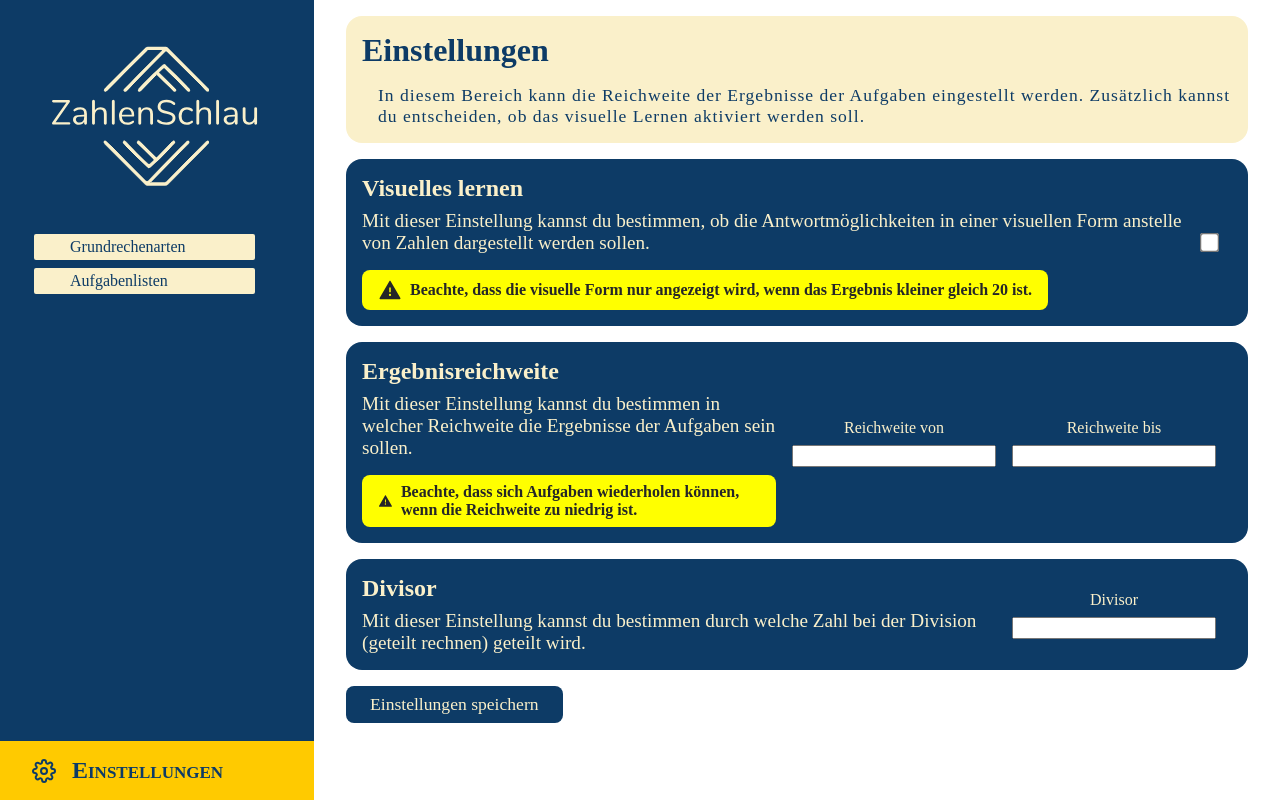
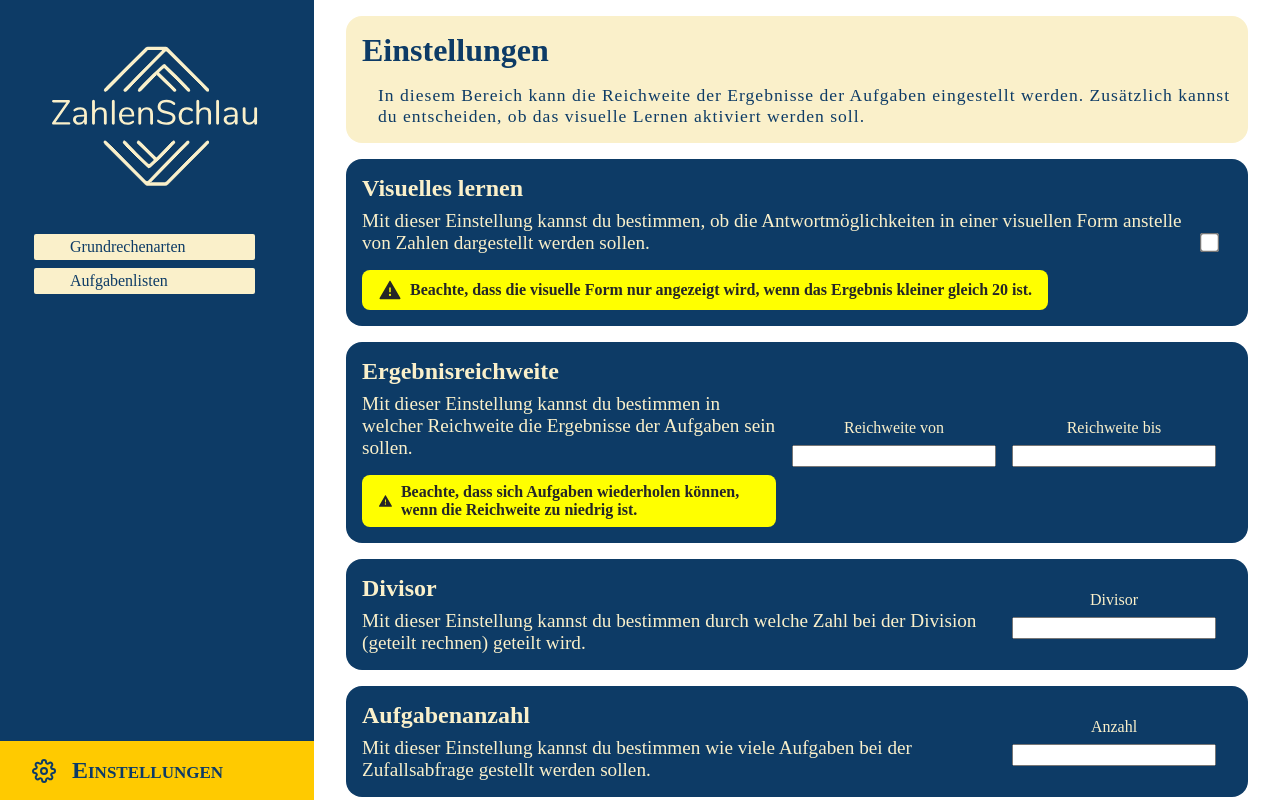
Before and after one commit to erikrei/ZahlenSchlau, a React (Create React App) app in the folder frontend/: page /dashboard in a window 1280 px wide. Both pictures are taken after a click on the element "Einstellungen". Built offline with nearby package versions, Linux system fonts and the light colour scheme; no server answers; some icons are missing; a web font is replaced by a local one.

Commit message:
Aufgabenanzahl kann eingestellt werden

```diff
--- a/frontend/src/components/Dashboard/dashboard-sites/DashboardSettings.tsx
+++ b/frontend/src/components/Dashboard/dashboard-sites/DashboardSettings.tsx
@@ -14,14 +14,12 @@ export default function DashboardSettings() {
 
   const [settings, setSettings] = React.useState<TSettings | null>(null);
 
-  console.log(settings);
-
   function resetFeedback() {
     setFeedback({
-      status: '',
-      message: '',
-      showFeedback: false
-    })
+      status: "",
+      message: "",
+      showFeedback: false,
+    });
   }
 
   function handleVisualLearningChange(
@@ -36,49 +34,55 @@ export default function DashboardSettings() {
       });
   }
 
-  function handleResultRangeFromChange(event: React.ChangeEvent<HTMLInputElement>) {
+  function handleResultRangeFromChange(
+    event: React.ChangeEvent<HTMLInputElement>
+  ) {
     const { value } = event.target;
     const numberValue: number = Number(value);
 
     resetFeedback();
 
-    settings && setSettings({
-      ...settings,
-      resultRangeFrom: numberValue
-    })
+    settings &&
+      setSettings({
+        ...settings,
+        resultRangeFrom: numberValue,
+      });
 
-    if (settings && numberValue <= 0 ) {
+    if (settings && numberValue <= 0) {
       setFeedback({
-        message: 'Reichweite von darf nicht kleiner oder gleich 0 sein.',
+        message: "Reichweite von darf nicht kleiner oder gleich 0 sein.",
         showFeedback: true,
-        status: 'error'
-      })
+        status: "error",
+      });
     } else if (settings && numberValue >= settings.resultRangeTo) {
       setFeedback({
-        message: 'Reichweite von muss kleiner als Reichweite bis sein.',
+        message: "Reichweite von muss kleiner als Reichweite bis sein.",
         showFeedback: true,
-        status: 'error'
-      })
+        status: "error",
+      });
     }
   }
 
-  function handleResultRangeToChange(event: React.ChangeEvent<HTMLInputElement>) {
+  function handleResultRangeToChange(
+    event: React.ChangeEvent<HTMLInputElement>
+  ) {
     const { value } = event.target;
     const numberValue: number = Number(value);
 
     resetFeedback();
 
-    settings && setSettings({
-      ...settings,
-      resultRangeTo: numberValue
-    })
+    settings &&
+      setSettings({
+        ...settings,
+        resultRangeTo: numberValue,
+      });
 
     if (settings && numberValue <= settings.resultRangeFrom) {
       setFeedback({
-        message: 'Reichweite bis muss größer als Reichweite von sein.',
+        message: "Reichweite bis muss größer als Reichweite von sein.",
         showFeedback: true,
-        status: 'error'
-      })
+        status: "error",
+      });
     }
   }
 
@@ -88,17 +92,41 @@ export default function DashboardSettings() {
 
     resetFeedback();
 
-    settings && setSettings({
-      ...settings,
-      divisor: numberValue
-    })
+    settings &&
+      setSettings({
+        ...settings,
+        divisor: numberValue,
+      });
 
     if (numberValue <= 1) {
       setFeedback({
-        message: 'Divisor darf nicht kleiner oder gleich 1 sein.',
+        message: "Divisor darf nicht kleiner oder gleich 1 sein.",
         showFeedback: true,
-        status: 'error'
-      })
+        status: "error",
+      });
+    }
+  }
+
+  function handleExerciseNumberChange(
+    event: React.ChangeEvent<HTMLInputElement>
+  ) {
+    const { value } = event.target;
+    const numberValue: number = Number(value);
+
+    resetFeedback();
+
+    settings &&
+      setSettings({
+        ...settings,
+        exerciseNumber: numberValue,
+      });
+
+    if (numberValue <= 0) {
+      setFeedback({
+        message: "Aufgabenanzahl darf nicht kleiner oder gleich 0 sein.",
+        showFeedback: true,
+        status: "error",
+      });
     }
   }
 
@@ -126,6 +154,7 @@ export default function DashboardSettings() {
         resultRangeFrom: data.resultRangeFrom,
         resultRangeTo: data.resultRangeTo,
         divisor: data.divisor,
+        exerciseNumber: data.exerciseNumber,
       })
     );
   }, []);
@@ -225,6 +254,29 @@ export default function DashboardSettings() {
             </label>
           </div>
         </div>
+        <div className="input-container">
+          <div className="input-description">
+            <h2>Aufgabenanzahl</h2>
+            <div className="input-container-description">
+              <p>
+                Mit dieser Einstellung kannst du bestimmen wie viele Aufgaben
+                bei der Zufallsabfrage gestellt werden sollen.
+              </p>
+            </div>
+          </div>
+          <div className="input-numberfields">
+            <label htmlFor="exerciseNumber">
+              Anzahl
+              <input
+                type="number"
+                id="exerciseNumber"
+                name="exerciseNumber"
+                value={settings?.exerciseNumber || ""}
+                onChange={(event) => handleExerciseNumberChange(event)}
+              />
+            </label>
+          </div>
+        </div>
         <button
           disabled={
             feedback.status === "sending" || feedback.status === "error"
--- a/frontend/src/contexts/ActiveLinkContext.tsx
+++ b/frontend/src/contexts/ActiveLinkContext.tsx
@@ -12,7 +12,7 @@ export default function ActiveLinkProvider({
 }: {
   children: React.ReactNode;
 }) {
-  const [activeLink, setActiveLink] = React.useState("Einstellungen");
+  const [activeLink, setActiveLink] = React.useState("Grundrechenarten");
 
   return (
     <ActiveLinkContext.Provider value={{ activeLink, setActiveLink }}>
--- a/frontend/src/types.tsx
+++ b/frontend/src/types.tsx
@@ -64,4 +64,5 @@ export type TSettings = {
   resultRangeFrom: number;
   resultRangeTo: number;
   divisor: number;
+  exerciseNumber: number;
 }
```
Also changed, not shown: 2 other files (tests, documents, lock files or other folders).
